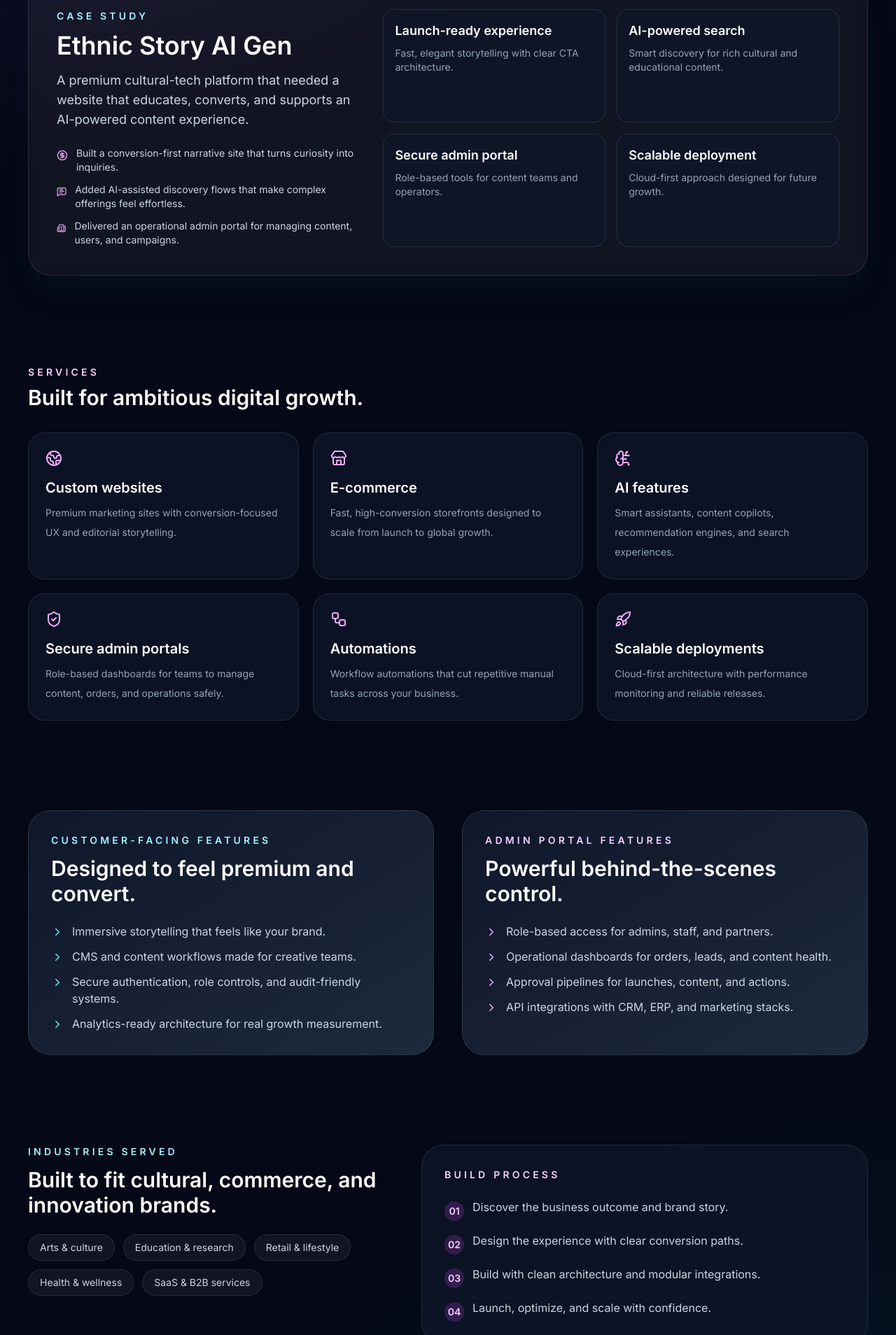
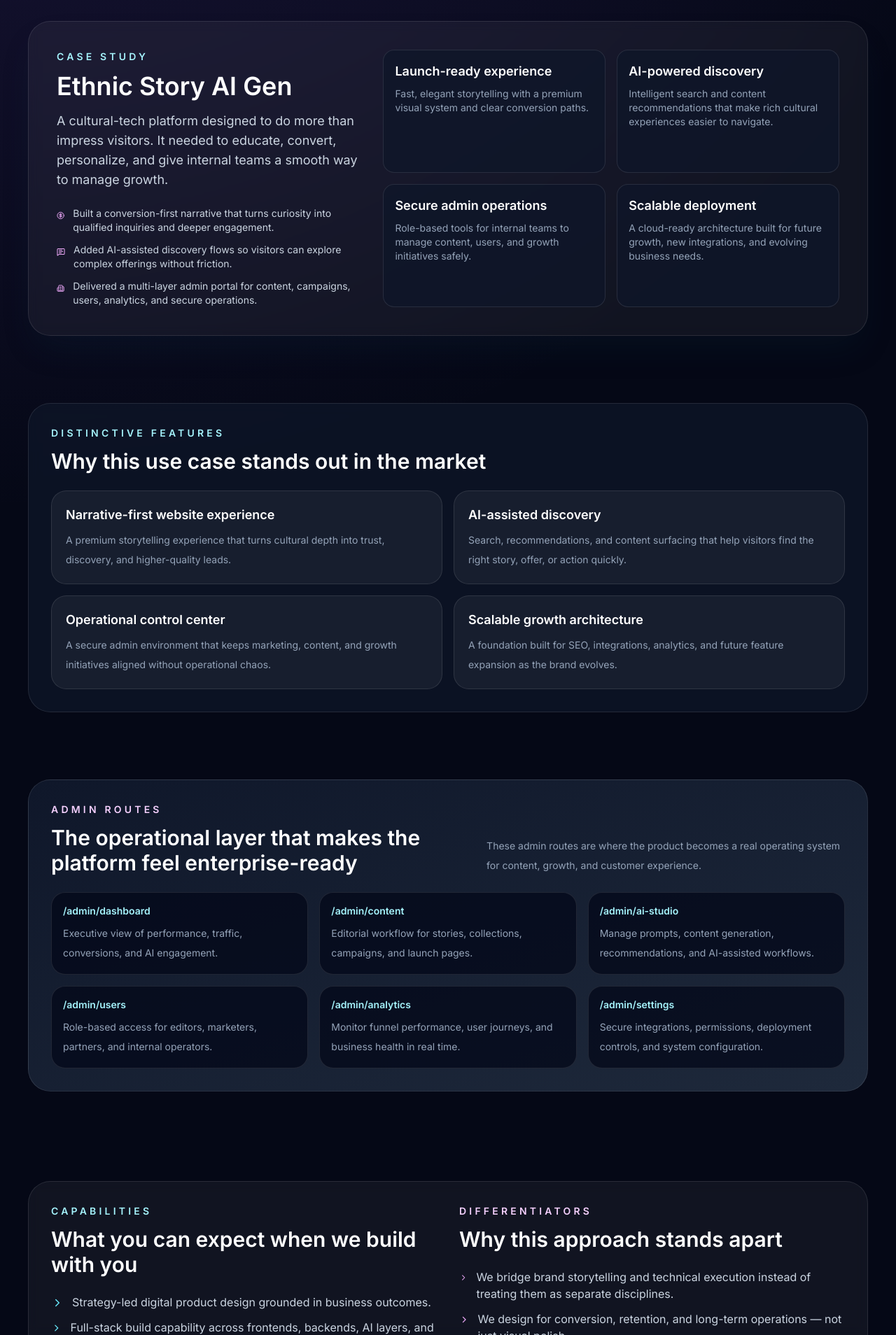
Before and after one commit to molkarinfotech/culture-x-code, a Next.js app: page / in a window 1280 px wide. Shown: the part 892-2800 px from the top of the page at 70% size. Built offline with nearby package versions, Linux system fonts and the light colour scheme.

Commit message:
Refine agency positioning and capabilities

```diff
--- a/app/page.tsx
+++ b/app/page.tsx
@@ -47,6 +47,48 @@
   'Launch, optimize, and scale with confidence.',
 ];
 
+const useCaseHighlights = [
+  {
+    title: 'Narrative-first website experience',
+    description: 'A premium storytelling experience that turns cultural depth into trust, discovery, and higher-quality leads.',
+  },
+  {
+    title: 'AI-assisted discovery',
+    description: 'Search, recommendations, and content surfacing that help visitors find the right story, offer, or action quickly.',
+  },
+  {
+    title: 'Operational control center',
+    description: 'A secure admin environment that keeps marketing, content, and growth initiatives aligned without operational chaos.',
+  },
+  {
+    title: 'Scalable growth architecture',
+    description: 'A foundation built for SEO, integrations, analytics, and future feature expansion as the brand evolves.',
+  },
+];
+
+const adminRoutes = [
+  { route: '/admin/dashboard', value: 'Executive view of performance, traffic, conversions, and AI engagement.' },
+  { route: '/admin/content', value: 'Editorial workflow for stories, collections, campaigns, and launch pages.' },
+  { route: '/admin/ai-studio', value: 'Manage prompts, content generation, recommendations, and AI-assisted workflows.' },
+  { route: '/admin/users', value: 'Role-based access for editors, marketers, partners, and internal operators.' },
+  { route: '/admin/analytics', value: 'Monitor funnel performance, user journeys, and business health in real time.' },
+  { route: '/admin/settings', value: 'Secure integrations, permissions, deployment controls, and system configuration.' },
+];
+
+const capabilities = [
+  'Strategy-led digital product design grounded in business outcomes.',
+  'Full-stack build capability across frontends, backends, AI layers, and operations.',
+  'Premium UX craft for brands that need to feel both cultural and credible.',
+  'Secure, scalable systems designed for growth rather than short-term demos.',
+];
+
+const differentiators = [
+  'We bridge brand storytelling and technical execution instead of treating them as separate disciplines.',
+  'We design for conversion, retention, and long-term operations — not just visual polish.',
+  'We build platforms that are beautiful on the surface and robust underneath.',
+  'We create systems that can evolve from launch into a full digital growth engine.',
+];
+
 export default function Home() {
   const { register, handleSubmit, formState: { errors } } = useForm<FormValues>({ resolver: zodResolver(formSchema) });
 
@@ -75,10 +117,10 @@
               <Cpu className="mr-2" size={16} /> Premium digital products for cultural and emerging brands
             </p>
             <h1 className="max-w-3xl text-4xl font-semibold leading-tight text-white sm:text-5xl lg:text-7xl">
-              We turn culture into growth with beautiful digital systems.
+              Ethnic Story AI Gen is more than a website — it is a growth engine for cultural brands.
             </h1>
             <p className="mt-6 max-w-2xl text-lg text-slate-300 sm:text-xl">
-              From custom websites and e-commerce to AI features, admin portals, and scalable deployments, we build experiences that feel premium and perform like engines.
+              We combine premium storytelling, AI-powered discovery, secure operations, and scalable infrastructure so your platform can attract attention, convert visitors, and run like a modern business.
             </p>
             <div className="mt-8 flex flex-wrap gap-4">
               <a href="#contact" className="inline-flex items-center gap-2 rounded-full bg-fuchsia-500 px-5 py-3 font-semibold text-white transition hover:bg-fuchsia-400">Start a project <ArrowRight size={18} /></a>
@@ -127,25 +169,87 @@
             <div>
               <p className="text-sm font-semibold uppercase tracking-[0.3em] text-cyan-200">Case study</p>
               <h2 className="mt-3 text-3xl font-semibold text-white sm:text-4xl">Ethnic Story AI Gen</h2>
-              <p className="mt-4 text-lg text-slate-300">A premium cultural-tech platform that needed a website that educates, converts, and supports an AI-powered content experience.</p>
+              <p className="mt-4 text-lg text-slate-300">A cultural-tech platform designed to do more than impress visitors. It needed to educate, convert, personalize, and give internal teams a smooth way to manage growth.</p>
               <div className="mt-6 space-y-3 text-sm text-slate-300">
-                <div className="flex items-start gap-3"><CircleDollarSign className="mt-1 text-fuchsia-300" size={18} /> Built a conversion-first narrative site that turns curiosity into inquiries.</div>
-                <div className="flex items-start gap-3"><MessageSquareText className="mt-1 text-fuchsia-300" size={18} /> Added AI-assisted discovery flows that make complex offerings feel effortless.</div>
-                <div className="flex items-start gap-3"><Building2 className="mt-1 text-fuchsia-300" size={18} /> Delivered an operational admin portal for managing content, users, and campaigns.</div>
+                <div className="flex items-start gap-3"><CircleDollarSign className="mt-1 text-fuchsia-300" size={18} /> Built a conversion-first narrative that turns curiosity into qualified inquiries and deeper engagement.</div>
+                <div className="flex items-start gap-3"><MessageSquareText className="mt-1 text-fuchsia-300" size={18} /> Added AI-assisted discovery flows so visitors can explore complex offerings without friction.</div>
+                <div className="flex items-start gap-3"><Building2 className="mt-1 text-fuchsia-300" size={18} /> Delivered a multi-layer admin portal for content, campaigns, users, analytics, and secure operations.</div>
               </div>
             </div>
             <div className="grid gap-4 md:grid-cols-2">
               {[
-                ['Launch-ready experience', 'Fast, elegant storytelling with clear CTA architecture.'],
-                ['AI-powered search', 'Smart discovery for rich cultural and educational content.'],
-                ['Secure admin portal', 'Role-based tools for content teams and operators.'],
-                ['Scalable deployment', 'Cloud-first approach designed for future growth.'],
+                ['Launch-ready experience', 'Fast, elegant storytelling with a premium visual system and clear conversion paths.'],
+                ['AI-powered discovery', 'Intelligent search and content recommendations that make rich cultural experiences easier to navigate.'],
+                ['Secure admin operations', 'Role-based tools for internal teams to manage content, users, and growth initiatives safely.'],
+                ['Scalable deployment', 'A cloud-ready architecture built for future growth, new integrations, and evolving business needs.'],
               ].map(([title, desc]) => (
                 <div key={title} className="rounded-2xl border border-white/10 bg-slate-900/80 p-4">
                   <p className="text-lg font-semibold text-white">{title}</p>
                   <p className="mt-2 text-sm text-slate-400">{desc}</p>
                 </div>
               ))}
+            </div>
+          </div>
+        </div>
+      </section>
+
+      <section className="mx-auto max-w-7xl px-6 py-8 lg:px-10">
+        <div className="rounded-[2rem] border border-white/10 bg-slate-900/70 p-8 backdrop-blur">
+          <div className="mb-6">
+            <p className="text-sm font-semibold uppercase tracking-[0.3em] text-cyan-200">Distinctive features</p>
+            <h2 className="mt-3 text-3xl font-semibold text-white">Why this use case stands out in the market</h2>
+          </div>
+          <div className="grid gap-4 md:grid-cols-2">
+            {useCaseHighlights.map((item) => (
+              <div key={item.title} className="rounded-[1.35rem] border border-white/10 bg-white/5 p-5">
+                <p className="text-lg font-semibold text-white">{item.title}</p>
+                <p className="mt-2 text-sm leading-7 text-slate-400">{item.description}</p>
+              </div>
+            ))}
+          </div>
+        </div>
+      </section>
+
+      <section className="mx-auto max-w-7xl px-6 py-16 lg:px-10">
+        <div className="rounded-[2rem] border border-white/10 bg-gradient-to-br from-slate-900 to-slate-800 p-8 backdrop-blur">
+          <div className="mb-6 flex flex-col gap-3 lg:flex-row lg:items-end lg:justify-between">
+            <div>
+              <p className="text-sm font-semibold uppercase tracking-[0.3em] text-fuchsia-200">Admin routes</p>
+              <h2 className="mt-3 text-3xl font-semibold text-white">The operational layer that makes the platform feel enterprise-ready</h2>
+            </div>
+            <p className="max-w-2xl text-sm leading-7 text-slate-400">These admin routes are where the product becomes a real operating system for content, growth, and customer experience.</p>
+          </div>
+          <div className="grid gap-4 md:grid-cols-2 xl:grid-cols-3">
+            {adminRoutes.map((route) => (
+              <div key={route.route} className="rounded-[1.25rem] border border-white/10 bg-slate-950/70 p-4">
+                <p className="text-sm font-semibold text-cyan-200">{route.route}</p>
+                <p className="mt-2 text-sm leading-7 text-slate-400">{route.value}</p>
+              </div>
+            ))}
+          </div>
+        </div>
+      </section>
+
+      <section className="mx-auto max-w-7xl px-6 py-16 lg:px-10">
+        <div className="rounded-[2rem] border border-white/10 bg-white/5 p-8 backdrop-blur">
+          <div className="grid gap-8 lg:grid-cols-[1fr_1fr]">
+            <div>
+              <p className="text-sm font-semibold uppercase tracking-[0.3em] text-cyan-200">Capabilities</p>
+              <h2 className="mt-3 text-3xl font-semibold text-white">What you can expect when we build with you</h2>
+              <ul className="mt-6 space-y-3 text-slate-300">
+                {capabilities.map((item) => (
+                  <li key={item} className="flex items-start gap-3"><ChevronRight className="mt-1 text-cyan-300" size={18} />{item}</li>
+                ))}
+              </ul>
+            </div>
+            <div>
+              <p className="text-sm font-semibold uppercase tracking-[0.3em] text-fuchsia-200">Differentiators</p>
+              <h2 className="mt-3 text-3xl font-semibold text-white">Why this approach stands apart</h2>
+              <ul className="mt-6 space-y-3 text-slate-300">
+                {differentiators.map((item) => (
+                  <li key={item} className="flex items-start gap-3"><ChevronRight className="mt-1 text-fuchsia-300" size={18} />{item}</li>
+                ))}
+              </ul>
             </div>
           </div>
         </div>
```
